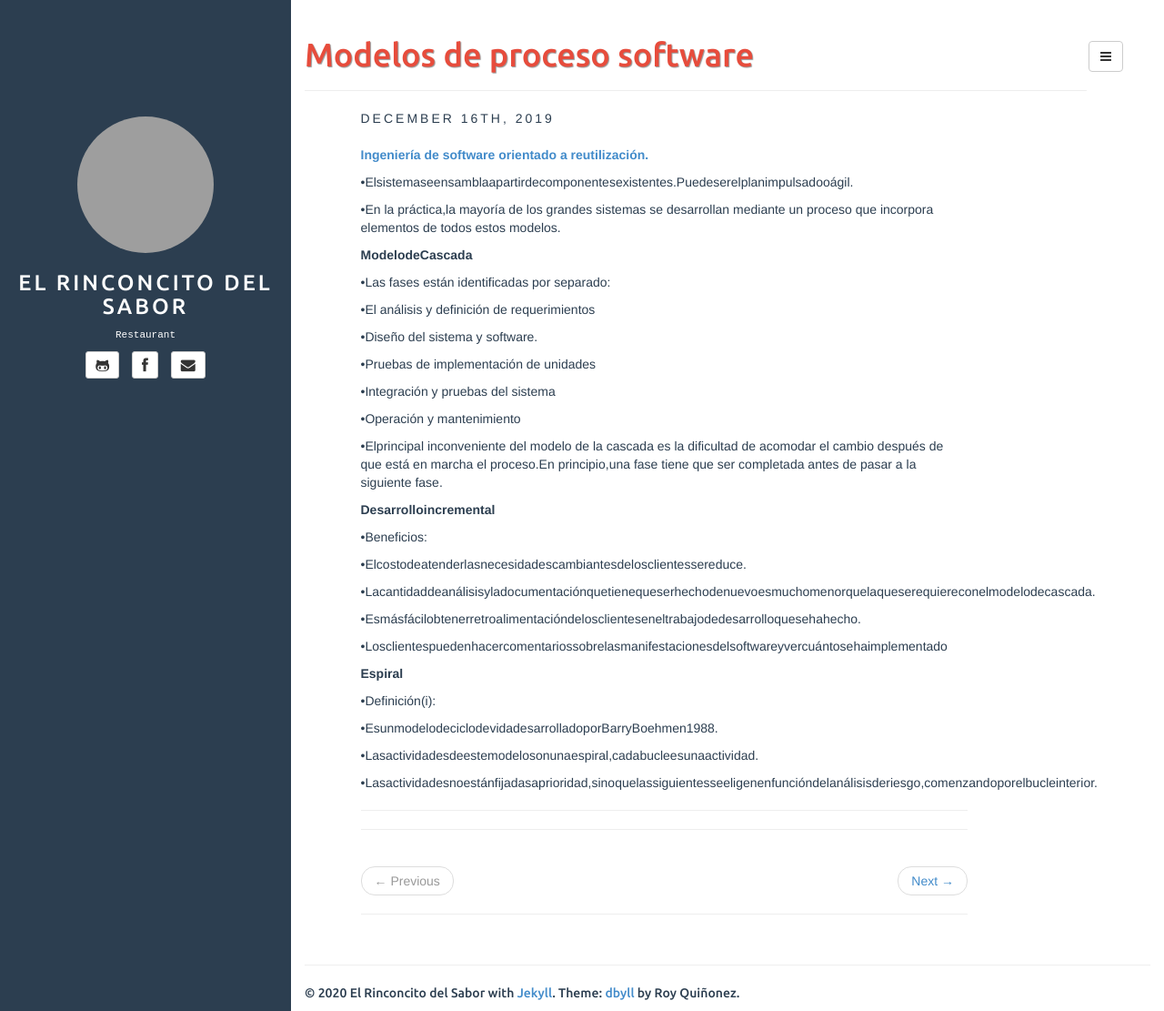
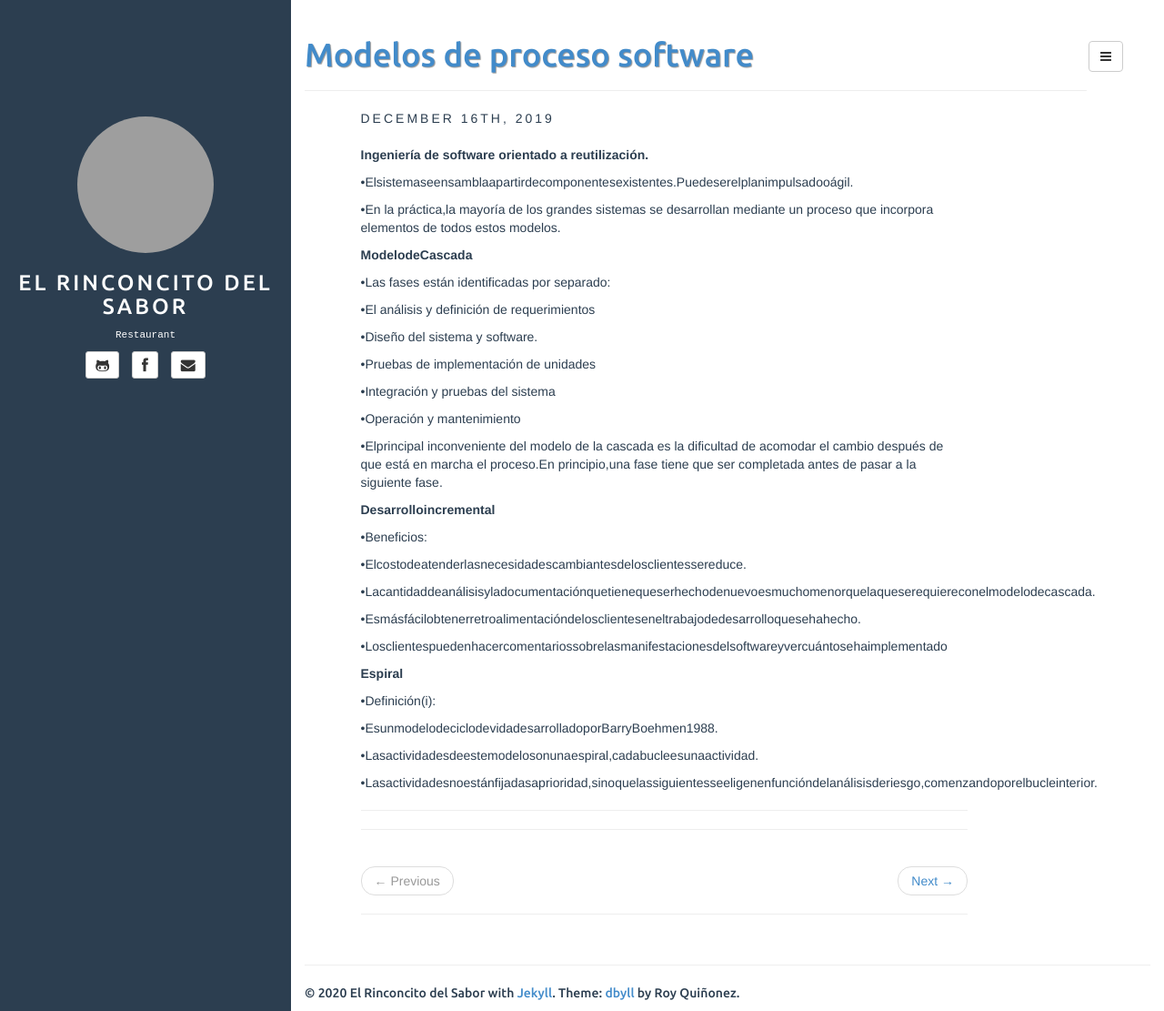
Before and after one commit to Roway007/Roway007.github.io, a Jekyll site: the page built from _posts/2019-12-16-Modelos de procesos Software.md, in a window 1280 px wide and 1111 px high. Shown: the whole window at 91% size. Built offline with Jekyll 4.4.1, drawn with Linux system fonts in a browser that asks for light colours; comment, search, counter and statistics services are not loaded; grey boxes are pictures that could not be loaded.

```diff
--- a/_posts/2019-12-16-Modelos de procesos Software.md
+++ b/_posts/2019-12-16-Modelos de procesos Software.md
@@ -1,10 +1,10 @@
 ---
 layout: post
-title: Modelos de proceso software
+title: <a href="">Modelos de proceso software</a>
 description: !.
 ---
 
-<a href="">**Ingeniería de software orientado a reutilización.**</a>
+**Ingeniería de software orientado a reutilización.**
 
 •Elsistemaseensamblaapartirdecomponentesexistentes.Puedeserelplanimpulsadooágil.
 
```
